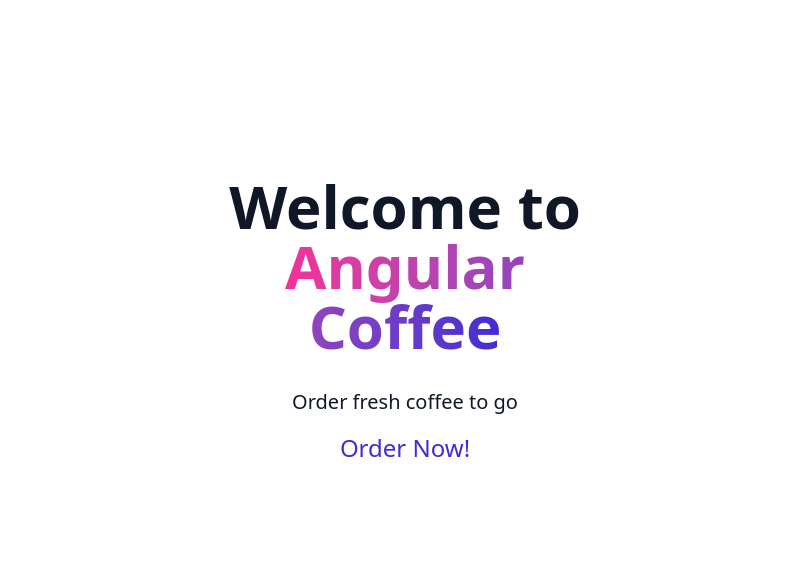
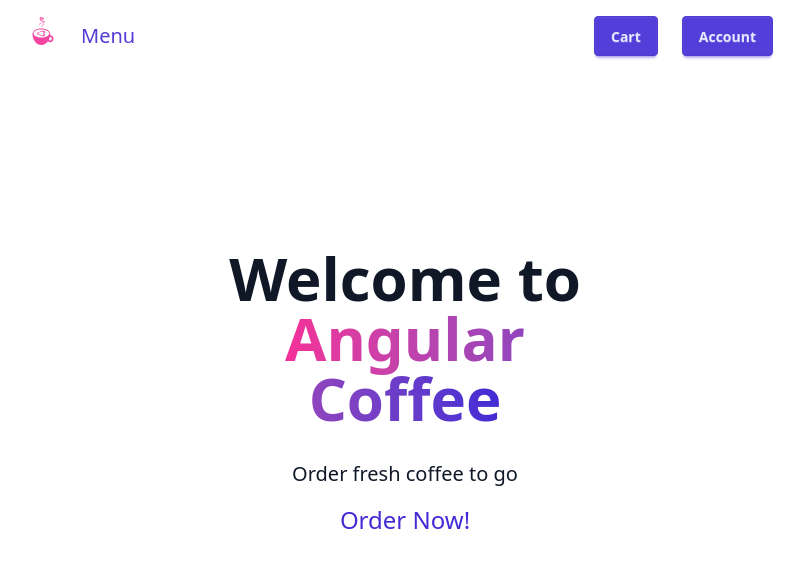
Before and after one commit to AmielCyber/angular-coffee, an Angular app: page / in a window 1280 px wide. Shown: the top 568 px of the page, without its empty margins (235-1039 px from the left). Built offline with nearby package versions, Linux system fonts and the light colour scheme.

Commit message:
Added Top Navigation Bar
Simplified the home link. For now we have two links and two featured interactive buttons

```diff
--- a/src/app/app.component.html
+++ b/src/app/app.component.html
@@ -1,3 +1,4 @@
 <main>
+  <app-top-nav-bar />
   <router-outlet />
 </main>
--- a/src/app/app.component.ts
+++ b/src/app/app.component.ts
@@ -1,9 +1,10 @@
 import { Component } from '@angular/core';
 import { RouterOutlet } from '@angular/router';
+import {TopNavBarComponent} from './top-nav-bar/top-nav-bar.component';
 
 @Component({
   selector: 'app-root',
-  imports: [RouterOutlet],
+  imports: [RouterOutlet, TopNavBarComponent],
   templateUrl: './app.component.html',
   styleUrl: './app.component.css'
 })
--- a/src/app/buttons/home-link/home-link.component.html
+++ /dev/null
@@ -1,10 +0,0 @@
-<a
-  class="link link-primary hover:link-accent"
-  routerLink="{{HOME_ROUTE}}"
-  routerLinkActive="link-secondary"
-  [routerLinkActiveOptions]="{exact: true}"
->
-  <div class="tooltip tooltip-right tooltip-accent pb-1" data-tip="Home" aria-label="Home">
-    <app-coffee-icon/>
-  </div>
-</a>
--- a/src/app/buttons/home-link/home-link.component.ts
+++ /dev/null
@@ -1,20 +0,0 @@
-import { Component, ChangeDetectionStrategy } from '@angular/core';
-import {RouterLink, RouterLinkActive} from '@angular/router';
-
-import {CoffeeIconComponent} from '../../icons/coffee-icon/coffee-icon.component';
-import {LINK_TOKENS} from '../../routes/router-tokens.model';
-
-@Component({
-  selector: 'app-home-link',
-  imports: [
-    CoffeeIconComponent,
-    RouterLinkActive,
-    RouterLink
-  ],
-  templateUrl: './home-link.component.html',
-  changeDetection: ChangeDetectionStrategy.OnPush
-})
-export class HomeLinkComponent
-{
-  protected readonly HOME_ROUTE = LINK_TOKENS.HOME;
-}
--- /dev/null
+++ b/src/app/top-nav-bar/top-nav-bar.component.html
@@ -0,0 +1,32 @@
+<nav class="bg-base-100 opacity-90">
+  <ul class="navbar mx-auto max-w-screen-md">
+    <div class="navbar-start gap-6">
+      <li>
+        <a routerLink="{{LINK_TOKENS.HOME}}" routerLinkActive="link-secondary" [routerLinkActiveOptions]="{exact: true}"
+           class="link link-primary no-underline text-xl"
+        >
+          <span class="hidden">Home</span>
+          <div class="tooltip tooltip-right tooltip-accent pb-1" data-tip="Home" aria-hidden="true">
+            <app-coffee-icon/>
+          </div>
+        </a>
+      </li>
+      <li>
+        <a routerLink="{{LINK_TOKENS.MENU}}" routerLinkActive="text-secondary"
+             class="link link-primary no-underline text-xl ">
+          Menu
+        </a>
+      </li>
+    </div>
+    <div class=" navbar-end menu menu-horizontal gap-6">
+      <li>
+        <!-- TODO Set Cart Button -->
+        <button class="btn btn-primary">Cart</button>
+      </li>
+      <li>
+        <!-- TODO Set Account Button -->
+        <button class="btn btn-primary">Account</button>
+      </li>
+    </div>
+  </ul>
+</nav>
--- /dev/null
+++ b/src/app/top-nav-bar/top-nav-bar.component.ts
@@ -0,0 +1,17 @@
+import { Component } from '@angular/core';
+import {RouterLink, RouterLinkActive} from '@angular/router';
+import {CoffeeIconComponent} from '../icons/coffee-icon.component';
+import {LINK_TOKENS} from '../routes/router-tokens.model';
+
+@Component({
+  selector: 'app-top-nav-bar',
+  imports: [
+    RouterLink,
+    RouterLinkActive,
+    CoffeeIconComponent
+  ],
+  templateUrl: './top-nav-bar.component.html',
+})
+export class TopNavBarComponent {
+  protected readonly LINK_TOKENS = LINK_TOKENS;
+}
```
Also changed, not shown: src/app/icons/coffee-icon.component.html (renamed from src/app/icons/coffee-icon/coffee-icon.component.html), src/app/icons/coffee-icon.component.ts (renamed from src/app/icons/coffee-icon/coffee-icon.component.ts), 2 other files (tests, documents, lock files or other folders).
